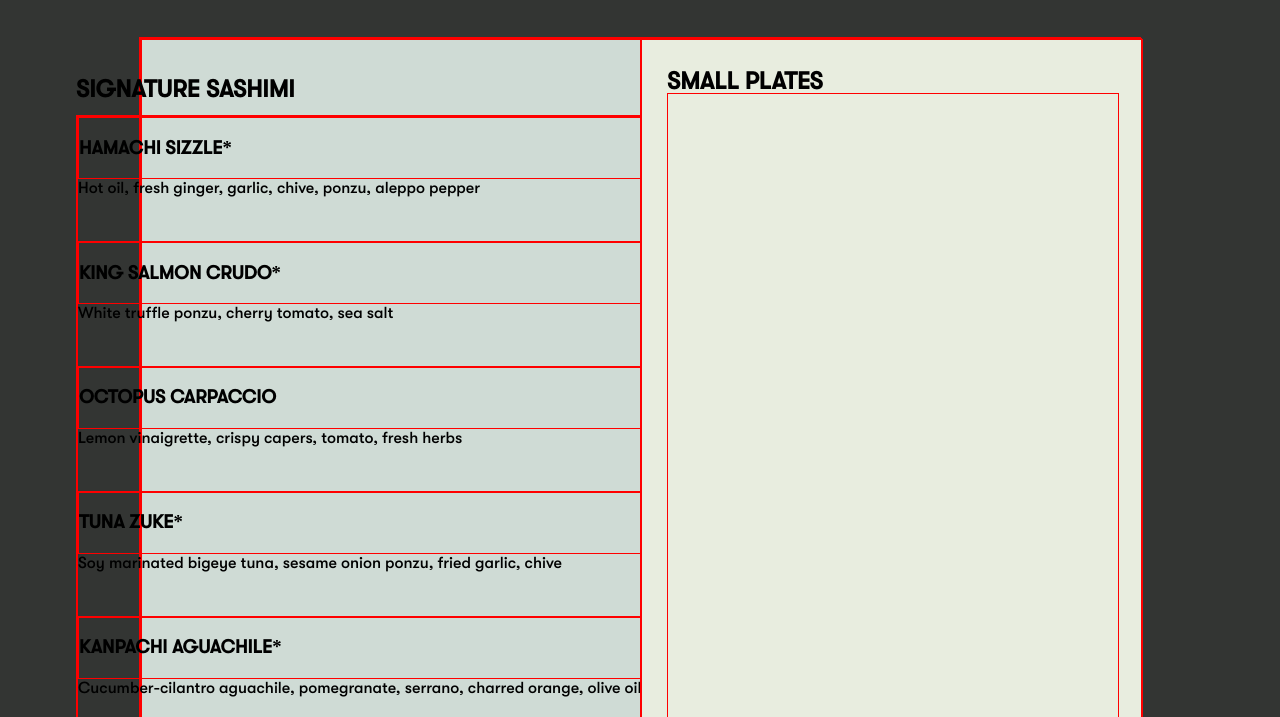
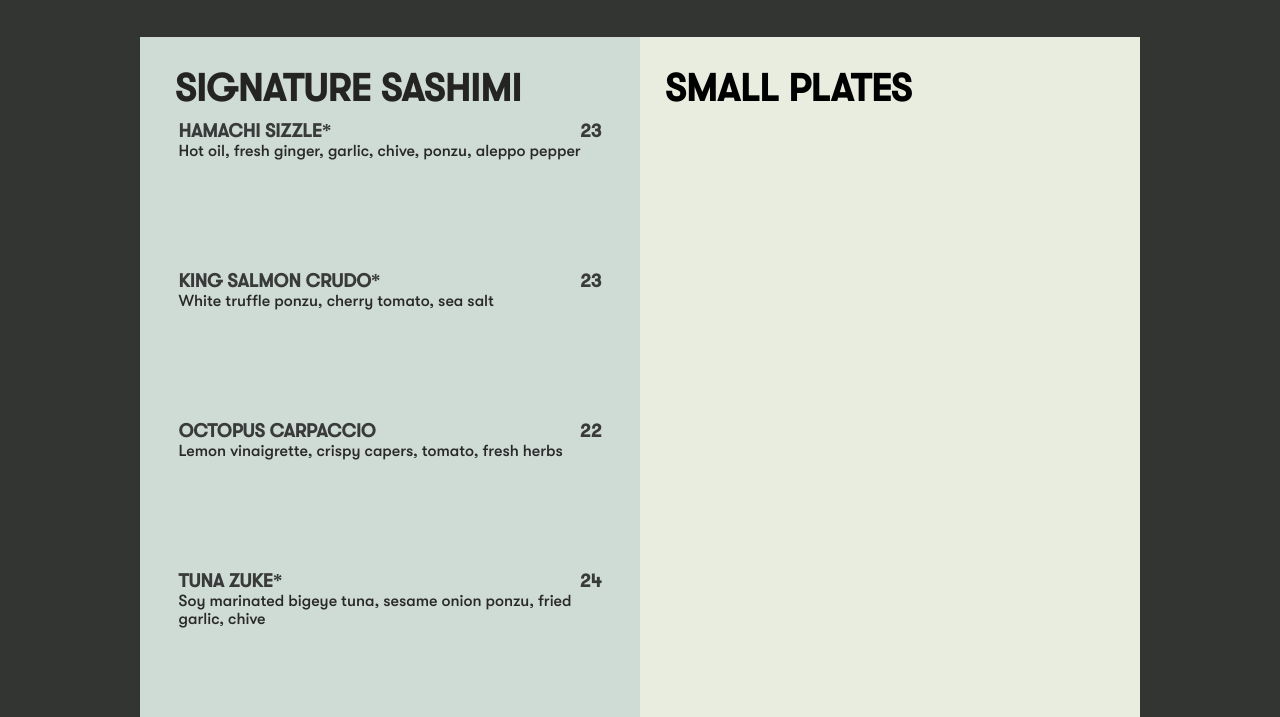
Before and after one commit to AWebster7160/restaurant-page, a website built with webpack: page src/index.html in a window 1280 px wide. Shown: the part 123-840 px from the top of the page. Built offline with nearby package versions, Linux system fonts and the light colour scheme.

Commit message:
clean left side of menu

```diff
--- a/src/menu.js
+++ b/src/menu.js
@@ -43,11 +43,11 @@ export default function menuLoad() {
     sashimiHead.setAttribute('id', 'sashimi-head');
     sashimiHead.textContent = 'SIGNATURE SASHIMI';
     specials.appendChild(sashimiHead);
-    const rollsHead = document.createElement('h2');
-    rollsHead.setAttribute('class', 'menu-head');
-    rollsHead.setAttribute('id', 'rolls-head');
-    rollsHead.textContent = 'SIGNATURE ROLLS';
-    specials.appendChild(rollsHead);
+    // const rollsHead = document.createElement('h2');
+    // rollsHead.setAttribute('class', 'menu-head');
+    // rollsHead.setAttribute('id', 'rolls-head');
+    // rollsHead.textContent = 'SIGNATURE ROLLS';
+    // specials.appendChild(rollsHead);
     const platesHead = document.createElement('h2');
     platesHead.setAttribute('class', 'menu-head');
     platesHead.setAttribute('id', 'plates-head');
--- a/src/styles.css
+++ b/src/styles.css
@@ -182,7 +182,7 @@ h2 span {
 }
 
 #container.menu div {
-    border: 1px solid red;
+    /* border: 1px solid red; */
 }
 
 #menu {
@@ -211,8 +211,8 @@ h2 span {
     width: 100%;
     display: grid;
     justify-content: center;
-    align-content: space-around;
-    grid-template-rows: 2% 44% 2% 44%;
+    align-content: stretch;
+    grid-template-rows: 2% 90%;
     grid-template-columns: 90%;
     background-color: #CFDBD5;
 }
@@ -220,14 +220,20 @@ h2 span {
 #sashimi {
     grid-area: 2/1/3/3;
     display: grid;
-    grid-template-columns: 100%;
+    grid-template-columns: 90%;
+    justify-content: center;
     grid-template-rows: repeat(9, 1fr);
     height: 100%;
-    width: 100%;
+    width: 470px;
 }
 
 #sashimi-head {
     grid-area: 1/1/2/2;
+    font-size: 38px;
+    color: #242423;
+    align-self: flex-start;
+    margin-top: 30px;
+    margin-left: 20px
 }
 
 .menu-item {
@@ -241,8 +247,20 @@ h2 span {
 .menu-item-title {
     width: 100%;
     display: flex;
+    align-items: flex-end;
     flex-direction: row;
     justify-content: space-between;
+    color: #393b3a;
+}
+
+.menu-item-title h3 {
+    margin: 0;
+}
+
+.menu-info-dark {
+    color: #292929;
+    font-size: 16px;
+    text-wrap: wrap;
 }
 
 #hamachi {
@@ -281,16 +299,6 @@ h2 span {
     grid-area: 9/1/10/2;
 }
 
-#rolls-head {
-    grid-area: 3/1/4/2;
-}
-#rolls {
-    grid-area: 4/1/5/3;
-    display: grid;
-    height: 100%;
-    width: 100%;
-}
-
 #menu-right {
     height: 100%;
     width: 100%;
@@ -303,13 +311,16 @@ h2 span {
     width: 100%;
     display: grid;
     justify-content: center;
-    align-content: space-around;
+    align-content: stretch;
     grid-template-rows: 2% 56% 2% 36%;
     grid-template-columns: 90%;
 }
 
 #plates-head {
     grid-area: 1/1/2/2;
+    font-size: 38px;
+    align-self: flex-start;
+    margin-top: 30px;
 }
 
 #plates {
@@ -322,6 +333,8 @@ h2 span {
 
 #dessert-head {
     grid-area: 3/1/4/2;
+    font-size: 38px;
+    color: #242423;
 }
 
 #dessert{
```
